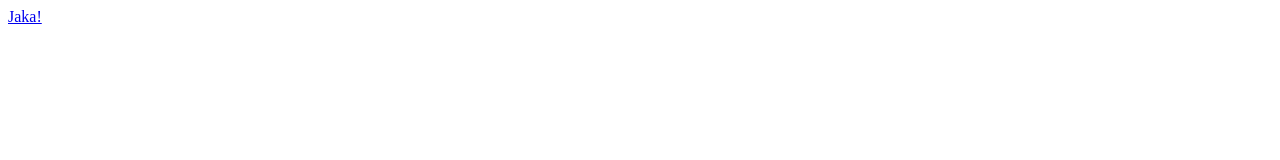
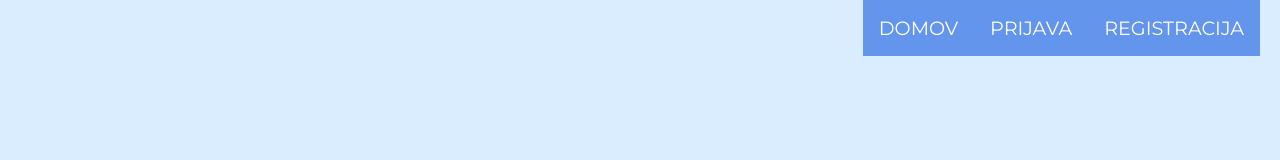
Before and after one commit to jakecernet/KrokyPlus, a plain HTML site: page index.html in a window 1280 px wide. Drawn offline with Linux system fonts and the light colour scheme.

Commit message:
new file:   files/index.css 	modified:   files/login.css 	modified:   index.html 	modified:   login.html

```diff
--- /dev/null
+++ b/files/index.css
@@ -0,0 +1,66 @@
+@import url(https://fonts.googleapis.com/css?family=Open+Sans+Condensed:300,700|Open+Sans:400,300,600);
+@import url(https://fonts.googleapis.com/css2?family=Montserrat:wght@400;600&display=swap);
+
+* {
+    box-sizing: border-box;
+    scroll-behavior: smooth;
+    transition: ease 0.5s;
+}
+
+
+::-webkit-scrollbar {
+    display: none;
+}
+
+body {
+    margin: 0%;
+    max-width: 100%;
+    font-family: 'Montserrat';
+    overflow-x: hidden;
+    background-color: rgb(217, 237, 255);
+    -webkit-background-size: cover;
+    -moz-background-size: cover;
+    -o-background-size: cover;
+    background-size: cover;
+  }
+
+.navbar {
+    border-color: #000000;
+    display: flex;
+    height: 60px;
+    float: right;
+}
+
+.nav{
+    display: flex;
+    flex-direction: column;
+    width: 100%;
+    padding: 0 20px;
+    justify-content: space;
+    align-items: center;
+    color: white;
+    cursor: pointer;
+}
+
+.nav ul {
+    margin: 0%;
+    padding: 0%;
+    display: flex;
+    list-style: none;
+    float: right;
+}
+
+.nav li a {
+    text-decoration: none;
+    color: rgb(255, 255, 255);
+    background-color: cornflowerblue;
+    padding: 1rem;
+    display: block;
+    font-family: 'Montserrat';
+    font-size: 1.2rem;
+}
+
+.nav li a:hover {
+    background-color: rgb(45, 83, 155);;
+    color: rgb(255, 255, 255);
+}
--- a/files/login.css
+++ b/files/login.css
@@ -28,6 +28,7 @@ body {
     border-color: #000000;
     display: flex;
     height: 60px;
+    float: right;
 }
 
 .nav-links {
@@ -57,14 +58,12 @@ body {
     display: block;
     font-family: 'Montserrat';
     font-size: 1.2rem;
-    float: right;
 }
 
 .nav-links li a:hover {
     background-color: rgb(45, 83, 155);;
     color: rgb(255, 255, 255);
 }
-
 
 .log-form {
     width: 40%;
@@ -106,8 +105,7 @@ input {
     width: 100%;
     margin-bottom: 2em;
     padding: .5em 0;
-    border: none;
-    border-bottom: 1px solid #eaeaea;
+    border: 1px solid #eaeaea;
     padding-bottom: 1.25em;
     color: #757575;
 }
@@ -115,7 +113,7 @@ input {
 .btn {
     display: inline-block;
     background: rgb(74, 74, 238);
-    border: 1px solid darken(rgb(58, 133, 204), 5%);
+    border: 1px;
     padding: .5em 2em;
     color: white;
     margin-right: .5em;
@@ -124,6 +122,7 @@ input {
 
 .btn:hover {
     background: darken(rgb(58, 133, 204), 5%);
+    border: 1px solid #000000;
 }
 
 .forgot {
--- a/index.html
+++ b/index.html
@@ -5,11 +5,20 @@
     <meta charset="UTF-8">
     <meta http-equiv="X-UA-Compatible" content="IE=edge">
     <meta name="viewport" content="width=device-width, initial-scale=1.0">
+    <link rel="stylesheet" href="files/index.css">
     <title>Document</title>
 </head>
 
 <body>
-    <a href="login.html">Jaka!</a>
+    <div class="navbar">
+        <div class="nav">
+            <ul>
+                <li><a href="index">DOMOV</a></li>
+                <li><a href="login">PRIJAVA</a></li>
+                <li><a href="register">REGISTRACIJA</a></li>
+            </ul>
+        </div>
+    </div>
 </body>
 
 </html>
```
Also changed, not shown: login.html (+4 -9 lines).
